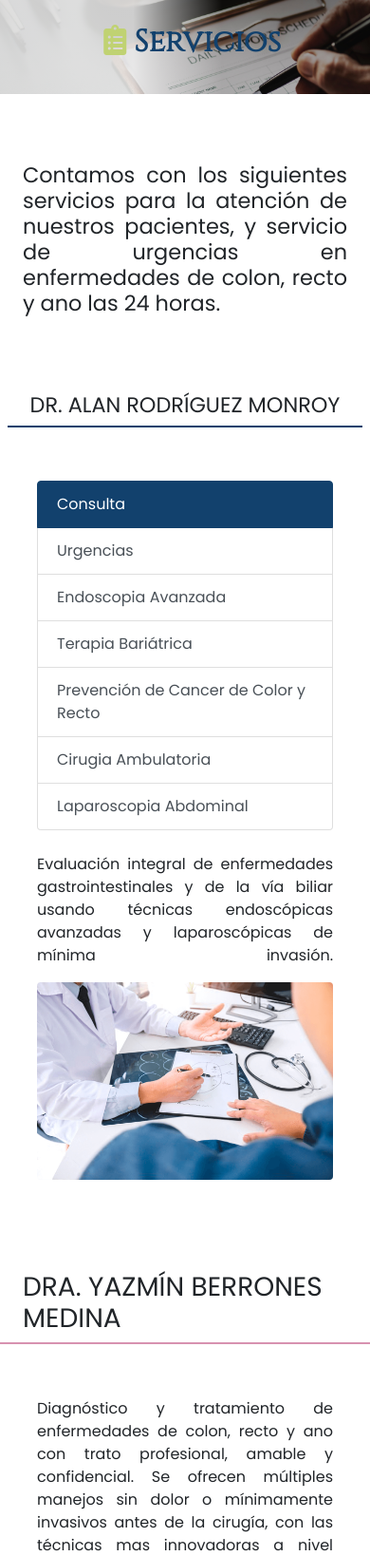
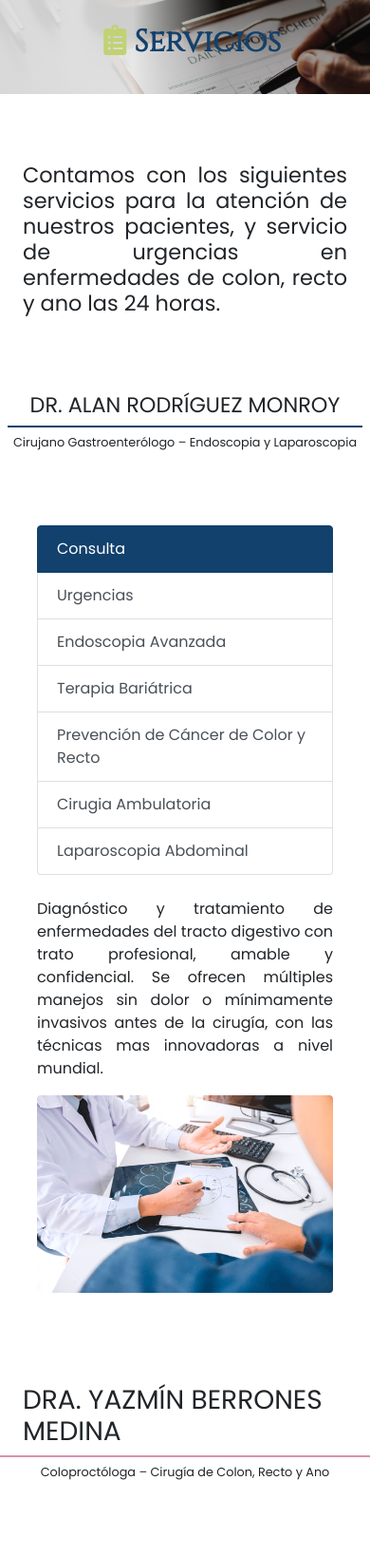
Before and after one commit to LSanchez94/Gastroprocto, a Node server app: page /servicios in a window 390 px wide. Shown: the part 67-1705 px from the top of the page at 95% size. Run offline with Node 20, Linux system fonts and the light colour scheme; some libraries are stand-ins or nearby versions.

Commit message:
cambios dra finales

```diff
--- a/views/contacto.hbs
+++ b/views/contacto.hbs
@@ -34,7 +34,7 @@
                     </div>
                 <div class="row align-items-center justify-content-center" >
                 <figure class="d-none d-md-block col-md-4 col-lg-6 text-right">
-                    <img class=" mt-3 w-75" style="border-radius:50%;" src="/images/dr.png" alt="">
+                    <img class=" mt-3 w-75" style="border-radius:50%;" src="/images/drperfil.png" alt="">
                 </figure>
                 <div class="col-12 col-md-8 col-lg-6 text-center" style="line-height: 2em;">
                     <p><b>Cédula Profesional: </b> 7932867 <br>
@@ -56,7 +56,7 @@
                     </div>
                 <div class="row align-items-center justify-content-center" >
                 <figure class="d-none d-md-block col-md-4 col-lg-6 text-right">
-                    <img class="mt-3 w-75" style="border-radius:50%;" src="/images/dra2.png" alt="">
+                    <img class="mt-3 w-75" style="border-radius:50%;" src="/images/draperfil.png" alt="">
                 </figure>
                 <div class="col-12 col-md-8 col-lg-6 text-center" style="line-height: 2em;">
                     <p><b>Cédula Profesional: </b> 7741561 <br>
--- a/views/enfermedades.hbs
+++ b/views/enfermedades.hbs
@@ -32,7 +32,7 @@
         </div>
         <div id="enfermedades" class="row px-5 mb-5">
 
-          <div class="col-12 col-md-6">
+          <div class="col-12 col-md-6 mb-5">
             <h3 class="pb-2 mb-2 text-center name" style="border-bottom:2px solid #12416d">DR. ALAN RODRÍGUEZ MONROY</h3>
             <figure class="col-12 w-100 text-center">
               <img class="mb-2" style="border-radius:50%; width:30%" src="/images/dr.png" alt="">
--- a/views/partials/_mainmenu.hbs
+++ b/views/partials/_mainmenu.hbs
@@ -14,7 +14,7 @@
         <a class="nav-link" href="/"><i class="fas fa-clinic-medical"></i> Inicio <span class="sr-only">(current)</span></a>
       </li>
       <li class="nav-item">
-        <a class="nav-link" href="/quienessomos"><i class="fas fa-user-md"></i>Quienes Somos</a>
+        <a class="nav-link" href="/quienessomos"><i class="fas fa-user-md"></i> Quienes Somos</a>
       </li>
             <li class="nav-item">
         <a class="nav-link" href="/servicios"><i class="fas fa-clipboard-list"></i> Servicios</a>
--- a/views/quienessomos.hbs
+++ b/views/quienessomos.hbs
@@ -30,7 +30,7 @@
                 <h5 class="text-center w-100 pb-4 esp" style="border-bottom:2px solid #12416d">Cirujano Gastroenterólogo – Endoscopia y Laparoscopia</h5>
                 <!---   CV  DR RODRIGUEZ-->
                 <figure class="col-12 col-md-5">
-                            <img class="mt-5" style="border-radius:50%;" src="/images/dr.png" alt="">
+                            <img class="mt-5" style="border-radius:50%;" src="/images/drperfil.png" alt="">
                 </figure>
                 <div class="col-12 col-md-7">
 
@@ -141,7 +141,7 @@
 
                 <!---   CV  DR RODRIGUEZ-->
                 <figure class="col-12 col-md-5">
-                            <img class="mt-5" style="border-radius:50%;" src="/images/dra2.png" alt="">
+                            <img class="mt-5" style="border-radius:50%;" src="/images/draperfil.png" alt="">
                 </figure>
                 <div class="col-12 col-md-7" id="berrones">
 
--- a/views/servicios2.hbs
+++ b/views/servicios2.hbs
@@ -37,6 +37,8 @@
             <div class="col-12 col-xl-6 mb-5">
                 <div class="row justify-content-center">
                     <h3 class="pb-2 px-4 name" style="border-bottom:2px solid #12416d">DR. ALAN RODRÍGUEZ MONROY</h3>
+                    <h5 class="text-center w-100 pb-4 esp" >Cirujano Gastroenterólogo – Endoscopia y Laparoscopia</h5>
+
                 </div>
                 <div class="row my-5 px-4">
                     <div class="col-12 col-md-4 mb-4" id="bluestyle">
@@ -45,7 +47,7 @@
                             <a class="list-group-item list-group-item-action" id="list-profile-list" data-toggle="list" href="#list-2a" role="tab" aria-controls="profile">Urgencias</a>
                             <a class="list-group-item list-group-item-action" id="list-messages-list" data-toggle="list" href="#list-3a" role="tab" aria-controls="messages">Endoscopia Avanzada</a>
                             <a class="list-group-item list-group-item-action" id="list-settings-list" data-toggle="list" href="#list-4a" role="tab" aria-controls="settings">Terapia Bariátrica</a>
-                            <a class="list-group-item list-group-item-action" id="list-home-list" data-toggle="list" href="#list-5a" role="tab" aria-controls="home">Prevención de Cancer de Color y Recto</a>
+                            <a class="list-group-item list-group-item-action" id="list-home-list" data-toggle="list" href="#list-5a" role="tab" aria-controls="home">Prevención de Cáncer de Color y Recto</a>
                             <a class="list-group-item list-group-item-action" id="list-profile-list" data-toggle="list" href="#list-6a" role="tab" aria-controls="profile">Cirugia Ambulatoria</a>
                             <a class="list-group-item list-group-item-action" id="list-messages-list" data-toggle="list" href="#list-7a" role="tab" aria-controls="messages">Laparoscopia Abdominal</a>
                         </div>
@@ -53,11 +55,11 @@
                     <div class="col-12 col-md-8">
                         <div class="tab-content text-justify" id="nav-tabContent">
                             <div class="tab-pane fade show active" id="list-1a" role="tabpanel" aria-labelledby="list-home-list">
-                                Evaluación integral de enfermedades gastrointestinales y de la vía biliar usando técnicas endoscópicas avanzadas y laparoscópicas de mínima invasión.
+                                Diagnóstico y tratamiento de enfermedades del tracto digestivo con trato profesional, amable y confidencial. Se ofrecen múltiples manejos sin dolor o mínimamente invasivos antes de la cirugía, con las técnicas mas innovadoras a nivel mundial.
                                 <img class="w-100 mt-3 rounded" src="/images/consulta dr.png" alt="">
                             </div>
                             <div class="tab-pane fade" id="list-2a" role="tabpanel" aria-labelledby="list-profile-list">
-                                Atención de enfermedades gastrointestinales de urgencia las 24 horas.
+                                Atención de enfermedades de urgencia del tracto digestivo las 24 horas
                                 <img class="w-100 mt-3 rounded" src="/images/servicios dr 2.png" alt="">
                             </div>
                             <div class="tab-pane fade" id="list-3a" role="tabpanel" aria-labelledby="list-messages-list">
@@ -73,7 +75,7 @@
                                 <img class="w-100 mt-3 rounded" src="/images/servicio 5 dra.png" alt="">
                             </div>
                             <div class="tab-pane fade" id="list-6a" role="tabpanel" aria-labelledby="list-settings-list">
-                                Resolución de algunas enfermedades con cirugía de corta estancia y salida del hospital el mismo día.
+                                Realización de cirugía de corta estancia con técnicas mínimamente invasivas que disminuyen el dolor y aceleran la recuperación.
                                 <img class="w-100 mt-3 rounded" src="/images/servicios dr 5.png" alt="">
                             </div>
                             <div class="tab-pane fade" id="list-7a" role="tabpanel" aria-labelledby="list-settings-list">
@@ -89,17 +91,18 @@
             <div class="col-12 col-xl-6 mb-5">
                 <div class="row justify-content-center">
                     <h3 class="pb-2 px-4" style="border-bottom:2px solid #d792b0">DRA. YAZMÍN BERRONES MEDINA</h3>
+                    <h5 class="text-center w-100 pb-4 esp">Coloproctóloga – Cirugía de Colon, Recto y Ano</h5>
                 </div>
 
                 <div class="row my-5 px-4">
                     <div class="col-12 col-md-8 mb-4">
                         <div class="tab-content text-justify" id="nav-tabContent">
                             <div class="tab-pane fade show active" id="list-1" role="tabpanel" aria-labelledby="list-home-list">
-                                Diagnóstico y tratamiento de enfermedades de colon, recto y ano con trato profesional, amable y confidencial. Se ofrecen múltiples manejos sin dolor o mínimamente invasivos antes de la cirugía, con las técnicas mas innovadoras a nivel mundial.
+                                Diagnóstico y tratamiento de enfermedades del tracto digestivo con trato profesional, amable y confidencial. Se ofrecen múltiples manejos sin dolor o mínimamente invasivos antes de la cirugía, con las técnicas mas innovadoras a nivel mundial.
                                 <img class="w-100 mt-3 rounded" src="/images/consulta dra.png" alt="">
                             </div>
                             <div class="tab-pane fade" id="list-2" role="tabpanel" aria-labelledby="list-profile-list">
-                                Atención de enfermedades de urgencia de colon, recto y ano las 24 horas
+                                Atención de enfermedades de urgencia del tracto digestivo las 24 horas
                                 <img class="w-100 mt-3 rounded" src="/images/urgencia dra.png" alt="">
                             </div>
                             <div class="tab-pane fade" id="list-3" role="tabpanel" aria-labelledby="list-messages-list">
@@ -125,7 +128,8 @@
                                 <img class="w-100 mt-3 rounded" src="/images/servicio 6 dra.png" alt="">
                             </div>
                             <div class="tab-pane fade" id="list-7" role="tabpanel" aria-labelledby="list-settings-list">
-                                Realización de cirugía de corta estancia con técnicas mínimamente invasivas que disminuyen el dolor y ayudan a preservar la continencia fecal.
+                                {{!-- Realización de cirugía de corta estancia con técnicas mínimamente invasivas que disminuyen el dolor y ayudan a preservar la continencia fecal. --}}
+                                Realización de cirugía de corta estancia con técnicas mínimamente invasivas que disminuyen el dolor y aceleran la recuperación.
                                 <img class="w-100 mt-3 rounded" src="/images/servicio 7 dra.png" alt="">
                             </div>
                         </div>
@@ -136,7 +140,7 @@
                             <a class="list-group-item list-group-item-action" id="list-profile-list" data-toggle="list" href="#list-2" role="tab" aria-controls="profile">Urgencias</a>
                             <a class="list-group-item list-group-item-action" id="list-messages-list" data-toggle="list" href="#list-3" role="tab" aria-controls="messages">Terapia de Rehabilitación Pelvica</a>
                             <a class="list-group-item list-group-item-action" id="list-settings-list" data-toggle="list" href="#list-4" role="tab" aria-controls="settings">Ultrasonido Endoanal 3D</a>
-                            <a class="list-group-item list-group-item-action" id="list-home-list" data-toggle="list" href="#list-5" role="tab" aria-controls="home">Prevención de Cancer de Color y Recto</a>
+                            <a class="list-group-item list-group-item-action" id="list-home-list" data-toggle="list" href="#list-5" role="tab" aria-controls="home">Prevención de Cáncer de Colon y Recto</a>
                             <a class="list-group-item list-group-item-action" id="list-profile-list" data-toggle="list" href="#list-6" role="tab" aria-controls="profile">Tratamiento Minimamente Invasivo de Enfermedades Anorrectales</a>
                             <a class="list-group-item list-group-item-action" id="list-messages-list" data-toggle="list" href="#list-7" role="tab" aria-controls="messages">Cirugia Ambulatoria</a>
                         </div>
```
Also changed, not shown: views/index.hbs (+6 -5 lines), 2 other files.
